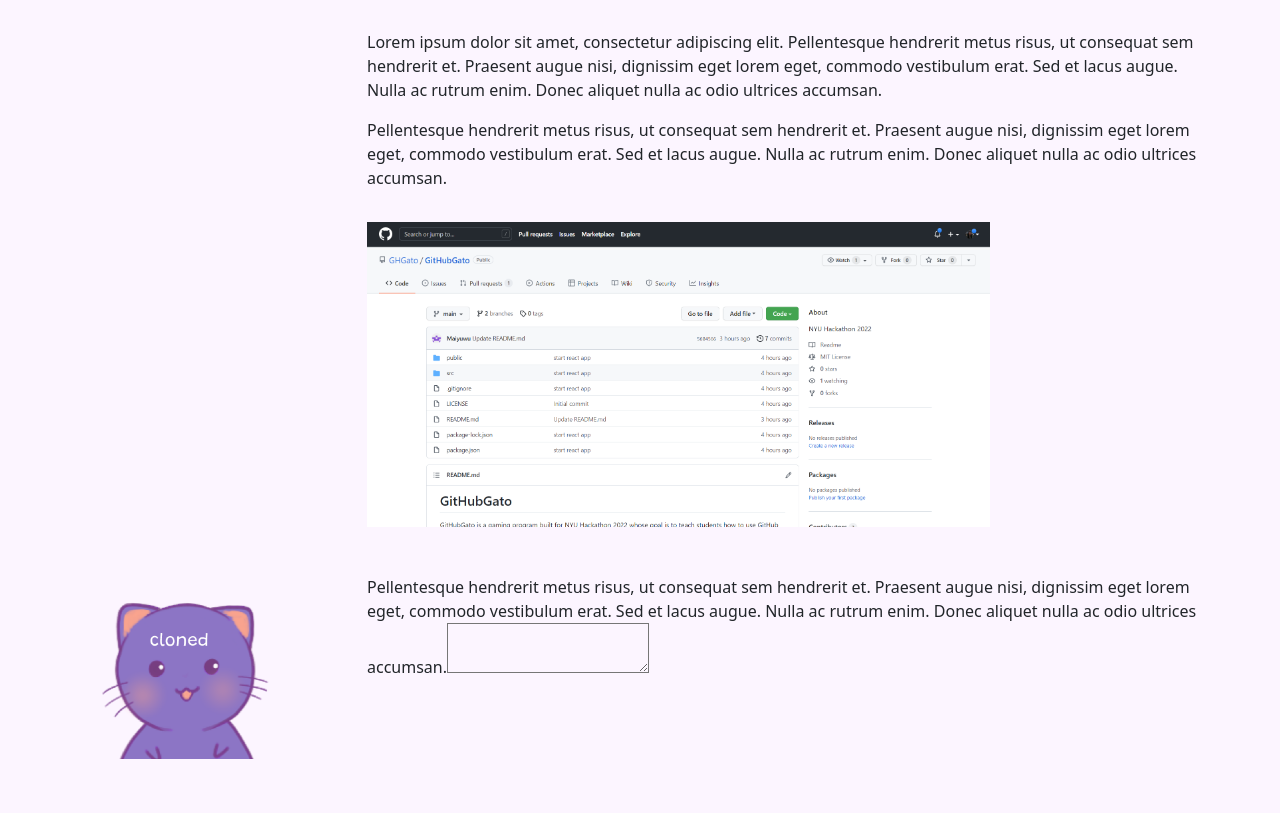
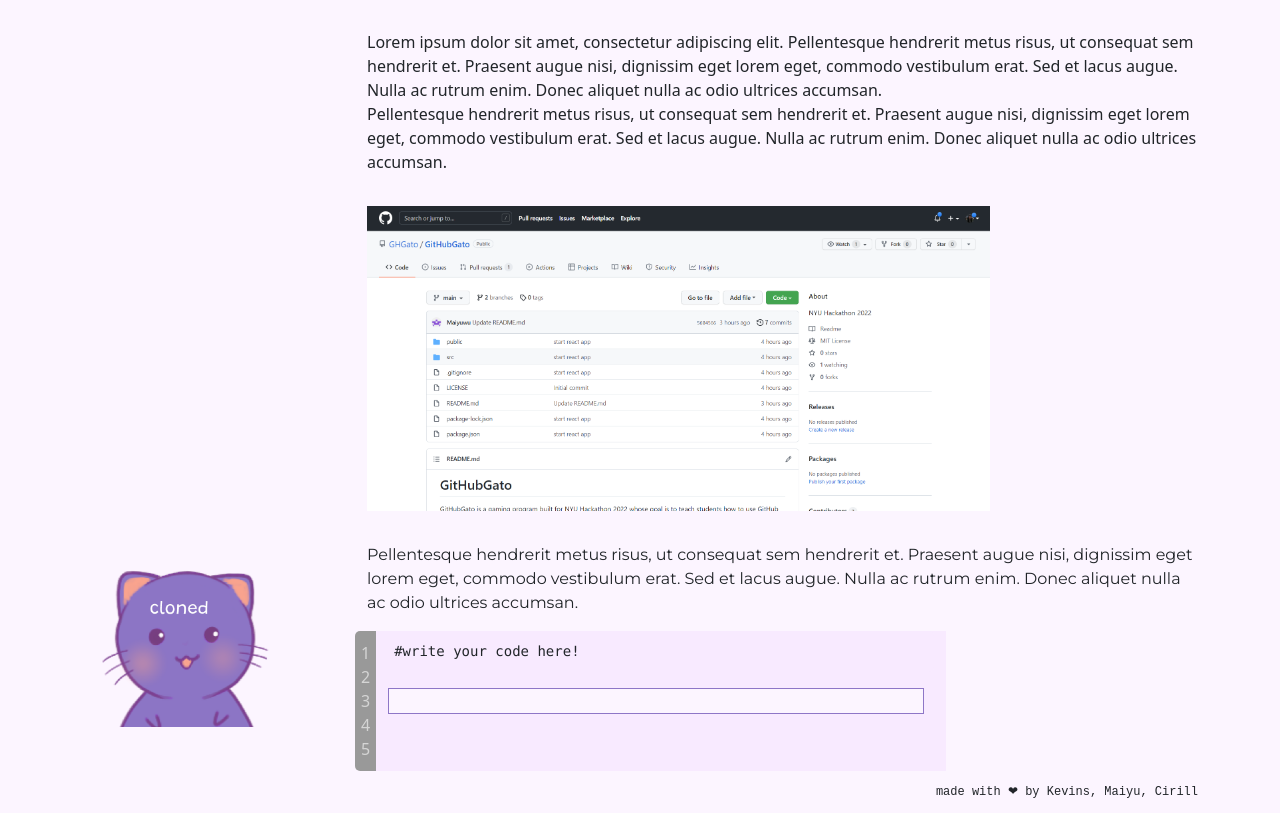
Before and after one commit to GHGato/GitHubGato, a React (Create React App) app: page /clone in a window 1280 px wide. Shown: the part 739-1552 px from the top of the page. Before the commit the page ends 1498 px from the top, so only its background shows below. Built offline with nearby package versions, Linux system fonts and the light colour scheme; a web font is replaced by a local one.

Commit message:
feat: formatting, added input code box

```diff
--- a/src/pages/Clone.js
+++ b/src/pages/Clone.js
@@ -47,12 +47,28 @@
             <img src= {clonecat} alt="cute cat pic" className='image'/>
           </div>
 
-          <div className='col-md-9 blurb'>
-            Pellentesque hendrerit metus risus, ut consequat sem hendrerit et. Praesent augue nisi, dignissim eget lorem eget, commodo vestibulum erat. Sed et lacus augue. Nulla ac rutrum enim. Donec aliquet nulla ac odio ultrices accumsan.
-            <textarea id="code" autofocus autocapitalize="none"></textarea>
+          <div className='col-md-9 blurb '>
+            <p>Pellentesque hendrerit metus risus, ut consequat sem hendrerit et. Praesent augue nisi, dignissim eget lorem eget, commodo vestibulum erat. Sed et lacus augue. Nulla ac rutrum enim. Donec aliquet nulla ac odio ultrices accumsan. </p>
+            <div className='terminal row no-gutters'>
+
+              <div className='col-auto  g-0'>
+                <div className='line-numbers'>1<br/>2<br/>3<br/>4<br/>5<br/></div>
+              </div>
+
+              <div className='input-area col-md-8'>
+                <pre className='input-text'>#write your code here!</pre>
+                <textarea className="code" autofocus autocapitalize="none"></textarea>
+
+              </div>
+            </div>
+
 
           </div>
         </div>
+
+        <footer>
+          made with ❤ by Kevins, Maiyu, Cirill
+        </footer>
 
       </div>
 
--- a/src/styles/Clone.css
+++ b/src/styles/Clone.css
@@ -4,7 +4,8 @@
 
 :root{
   --background: #FCF5FF;
-
+  --accent: #F8EAFF;
+  --cat_purple: #8E76C7;
 }
 
 * {
@@ -39,6 +40,63 @@
   margin-bottom: 2em;
 }
 
-.blurb{
-  padding-bottom: 1em;
+p{
+  margin-top: 2em;
+  margin-bottom: 2em;
 }
+
+.code-block{
+}
+
+.line-numbers {
+  top: 0;
+  left: 0;
+  height: 100%;
+  padding: 10px 6px;
+
+  text-align: right;
+  background-color: #999;
+  color: #D5D5D5;
+
+  border-radius: 5px 0px 0px 5px;
+}
+
+
+.input-area{
+  background-color: var(--accent)
+}
+
+.input-text{
+  top: 0;
+  left: 0;
+  padding: 10px 6px;
+  background-color: var(--accent);
+  display: block;
+  line-height: 1.5;
+
+  border-radius: 0px 5px 5px 0px;
+
+}
+
+.code{
+  /* width: calc(100% - 16px); */
+  display: block;
+  height: 19%;
+  width: calc(100% - 10px);
+  border-color: var(--cat_purple);
+
+  font-family: 'Source Code Pro', monospace;
+  font-size: 16px;
+
+  resize: none;
+  overflow: auto;
+}
+
+footer{
+  margin-top: 1em;
+  margin-bottom: 1em;
+  text-align: end;
+    font-family: 'Source Code Pro', monospace;
+  font-size: 12px;
+
+}
```
